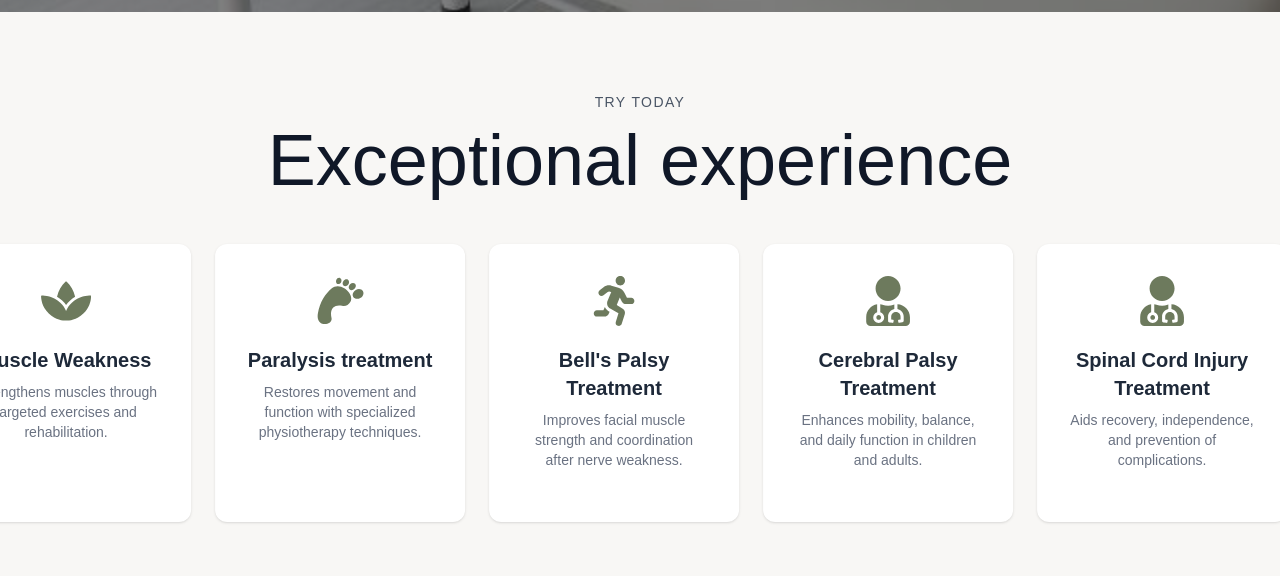
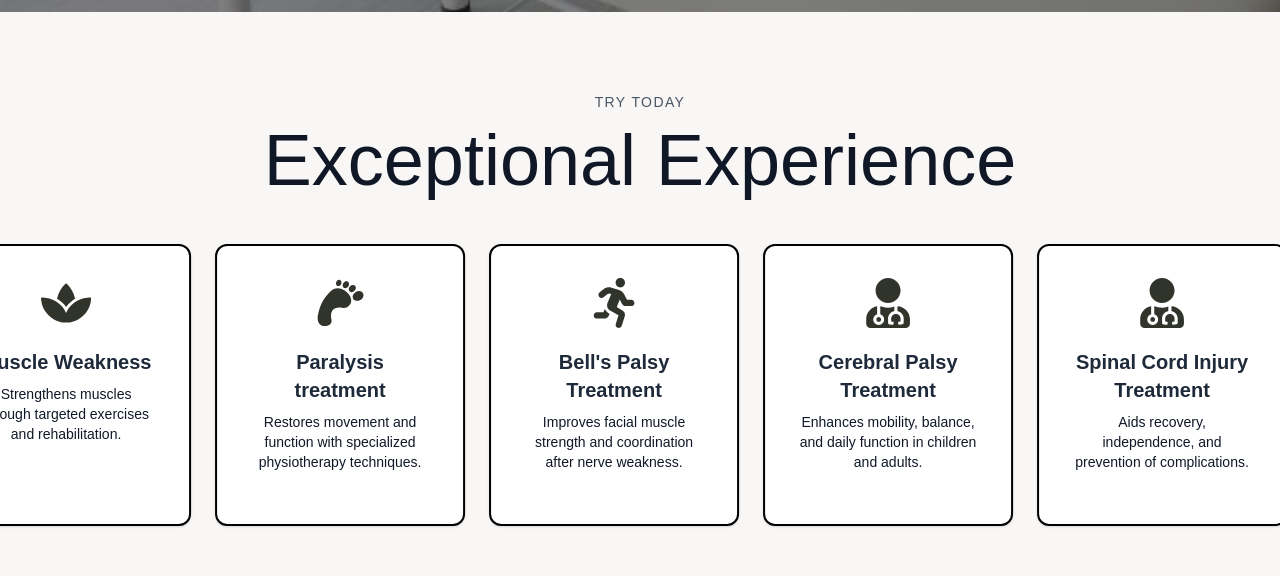
Before and after one commit to anchalsahani/advikaphysiotherapyclinic, a Next.js app: page / in a window 1280 px wide. Shown: the part 920-1496 px from the top of the page. Built offline with nearby package versions, Linux system fonts and the light colour scheme; a web font is replaced by a local one.

Commit message:
content changed

```diff
--- a/app/components/Services.tsx
+++ b/app/components/Services.tsx
@@ -63,7 +63,7 @@ export default function Services() {
 
         {/* Title */}
         <h2 className="text-5xl md:text-7xl font-libertinus text-gray-900 mb-12">
-          Exceptional experience
+          Exceptional Experience
         </h2>
 
         {/* Carousel */}
@@ -76,15 +76,15 @@ export default function Services() {
           {[...services, ...services].map((service, index) => (
             <div
               key={index}
-              className="min-w-[250px] bg-white shadow-sm rounded-xl p-8 hover:shadow-lg transition"
+              className="min-w-[250px] bg-white border-2 shadow-sm rounded-xl p-8 hover:shadow-lg transition"
             >
-              <div className="text-[#6d7a5d] flex justify-center mb-5">
+              <div className="text-[#30342b] flex justify-center mb-5">
                 {service.icon}
               </div>
               <h3 className="text-xl font-semibold text-gray-800 mb-2">
                 {service.title}
               </h3>
-              <p className="text-gray-500 text-sm">{service.description}</p>
+              <p className="text-gray-900 text-sm">{service.description}</p>
             </div>
           ))}
         </motion.div>
```
